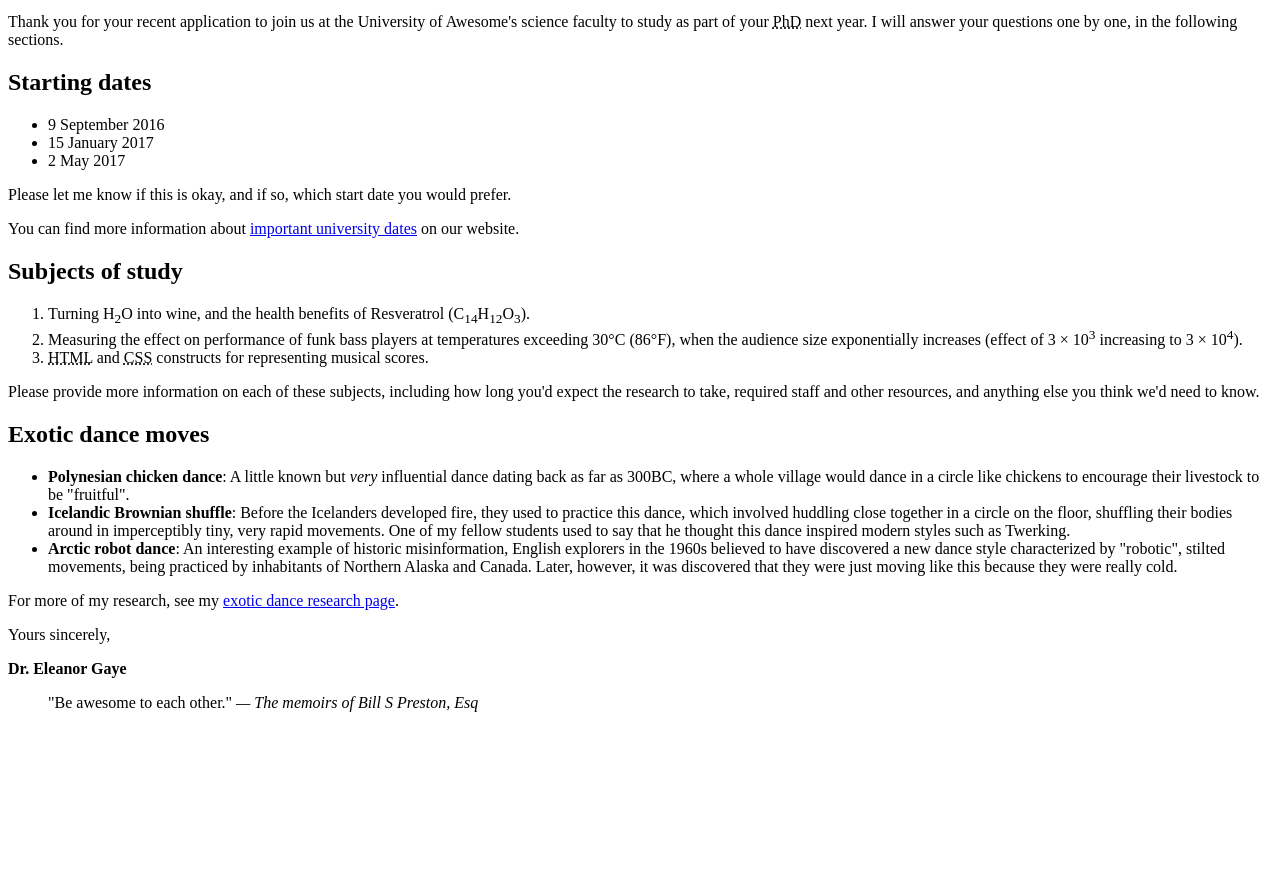
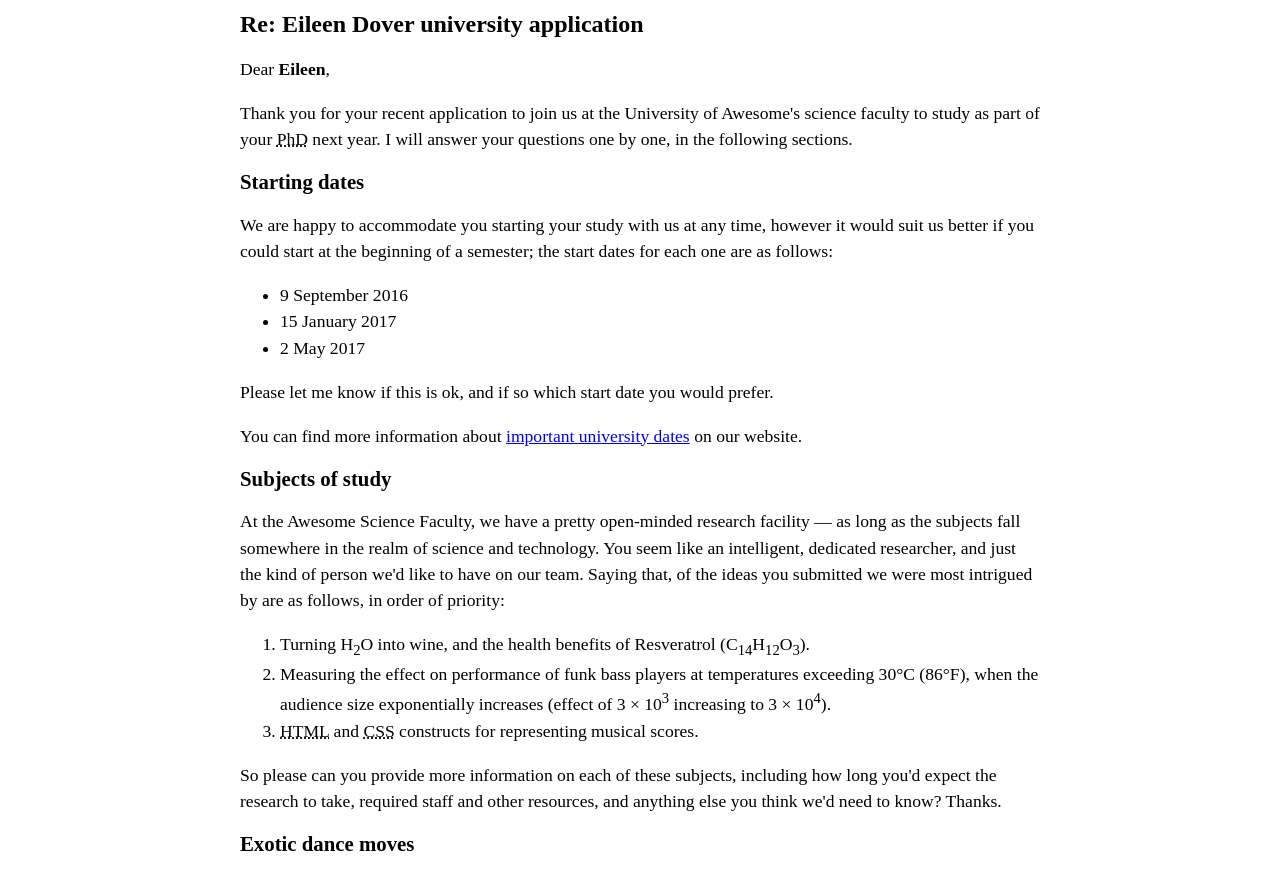
Before and after one commit to ayanajoy/Markup-Letter, a plain HTML site: page index.html in a window 1280 px wide. Shown: the part 357-1227 px from the top of the page. Before the commit the page ends 1085 px from the top, so only its background shows below. Drawn offline with Linux system fonts and the light colour scheme.

Commit message:
Update index.html

```diff
--- a/index.html
+++ b/index.html
@@ -6,11 +6,29 @@
     <meta name="viewport" content="width=device-width, initial-scale=1.0">
     <title>Letter to Prospective PhD Student</title>
     <style>
+        body {
+            max-width: 800px;
+            margin: 0 auto;
+        }
+
         .sender-column {
             text-align: right;
         }
-        address {
-            font-style: normal;
+
+        h1 {
+            font-size: 1.5em;
+        }
+
+        h2 {
+            font-size: 1.3em;
+        }
+
+        p, ul, ol, dl, address {
+            font-size: 1.1em;
+        }
+
+        p, li, dd, dt, address {
+            line-height: 1.5;
         }
     </style>
 </head>
@@ -43,30 +61,33 @@
     <p>Thank you for your recent application to join us at the University of Awesome's science faculty to study as part of your <abbr title="Doctor of Philosophy">PhD</abbr> next year. I will answer your questions one by one, in the following sections.</p>
 
     <h2>Starting dates</h2>
+    <p>We are happy to accommodate you starting your study with us at any time, however it would suit us better if you could start at the beginning of a semester; the start dates for each one are as follows:</p>
     <ul>
         <li><time datetime="2016-09-09">9 September 2016</time></li>
         <li><time datetime="2017-01-15">15 January 2017</time></li>
         <li><time datetime="2017-05-02">2 May 2017</time></li>
     </ul>
 
-    <p>Please let me know if this is okay, and if so, which start date you would prefer.</p>
+    <p>Please let me know if this is ok, and if so which start date you would prefer.</p>
 
     <p>You can find more information about <a href="http://example.com" title="Important university dates">important university dates</a> on our website.</p>
 
     <h2>Subjects of study</h2>
+    <p>At the Awesome Science Faculty, we have a pretty open-minded research facility — as long as the subjects fall somewhere in the realm of science and technology. You seem like an intelligent, dedicated researcher, and just the kind of person we'd like to have on our team. Saying that, of the ideas you submitted we were most intrigued by are as follows, in order of priority:</p>
     <ol>
         <li>Turning H<sub>2</sub>O into wine, and the health benefits of Resveratrol (C<sub>14</sub>H<sub>12</sub>O<sub>3</sub>).</li>
         <li>Measuring the effect on performance of funk bass players at temperatures exceeding 30°C (86°F), when the audience size exponentially increases (effect of 3 × 10<sup>3</sup> increasing to 3 × 10<sup>4</sup>).</li>
         <li><abbr title="HyperText Markup Language">HTML</abbr> and <abbr title="Cascading Style Sheets">CSS</abbr> constructs for representing musical scores.</li>
     </ol>
 
-    <p>Please provide more information on each of these subjects, including how long you'd expect the research to take, required staff and other resources, and anything else you think we'd need to know.</p>
+    <p>So please can you provide more information on each of these subjects, including how long you'd expect the research to take, required staff and other resources, and anything else you think we'd need to know? Thanks.</p>
 
     <h2>Exotic dance moves</h2>
+    <p>Yes, you are right! As part of my post-doctorate work, I did study exotic tribal dances. To answer your question, my favourite dances are as follows, with definitions:</p>
     <ul>
-        <li><strong>Polynesian chicken dance</strong>: A little known but <em>very</em> influential dance dating back as far as 300BC, where a whole village would dance in a circle like chickens to encourage their livestock to be "fruitful".</li>
-        <li><strong>Icelandic Brownian shuffle</strong>: Before the Icelanders developed fire, they used to practice this dance, which involved huddling close together in a circle on the floor, shuffling their bodies around in imperceptibly tiny, very rapid movements. One of my fellow students used to say that he thought this dance inspired modern styles such as Twerking.</li>
-        <li><strong>Arctic robot dance</strong>: An interesting example of historic misinformation, English explorers in the 1960s believed to have discovered a new dance style characterized by "robotic", stilted movements, being practiced by inhabitants of Northern Alaska and Canada. Later, however, it was discovered that they were just moving like this because they were really cold.</li>
+        <li><strong>Polynesian chicken dance</strong>: A little known but <em>very</em> influential dance dating back as far as 300BC, a whole village would dance around in a circle like chickens, to encourage their livestock to be "fruitful".</li>
+        <li><strong>Icelandic brownian shuffle</strong>: Before the Icelanders developed fire as a means of getting warm, they used to practice this dance, which involved huddling close together in a circle on the floor, and shuffling their bodies around in imperceptibly tiny, very rapid movements. One of my fellow students used to say that he thought this dance inspired modern styles such as Twerking.</li>
+        <li><strong>Arctic robot dance</strong>: An interesting example of historic misinformation, English explorers in the 1960s believed to have discovered a new dance style characterized by "robotic", stilted movements, being practiced by inhabitants of Northern Alaska and Canada. Later on however it was discovered that they were just moving like this because they were really cold.</li>
     </ul>
 
     <p>For more of my research, see my <a href="http://example.com" title="Exotic dance research page">exotic dance research page</a>.</p>
```
